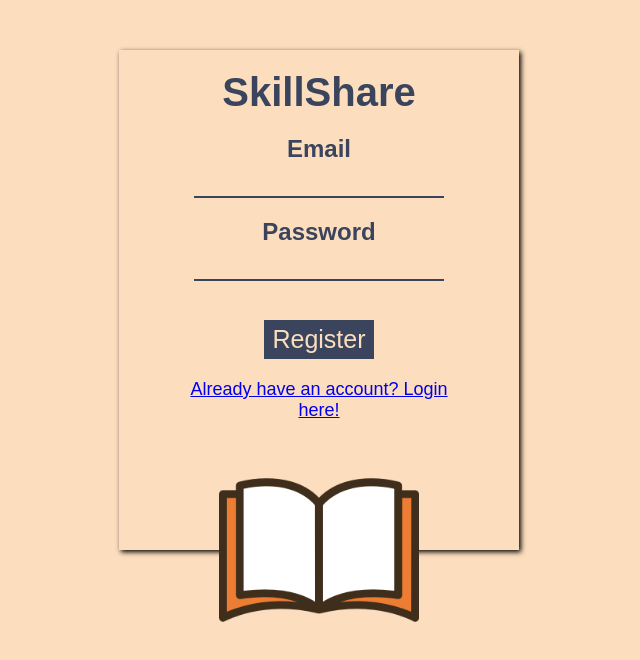
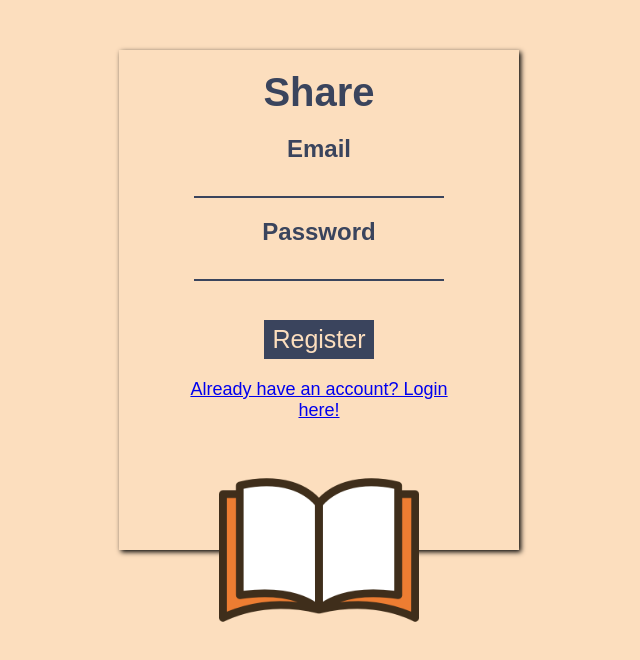
Before and after one commit to Geordy-Decena/Skillshare, a React (Create React App) app: page /register in a window 1280 px wide. Shown: the top 660 px of the page, without its empty margins (321-961 px from the left). Built offline with nearby package versions, Linux system fonts and the light colour scheme.

Commit message:
Update register.js

```diff
--- a/src/components/register.js
+++ b/src/components/register.js
@@ -40,7 +40,7 @@ function Register() {
         <Fragment>
             <div className="homepageDiv">
                 <div className="form">
-                    <h1>SkillShare</h1>
+                    <h1>Share</h1>
                     <h2>Email</h2>
                     <div className="inputDiv">
                         <input className="input" onChange={(e) => onChangeEmail(e)}></input>
```
